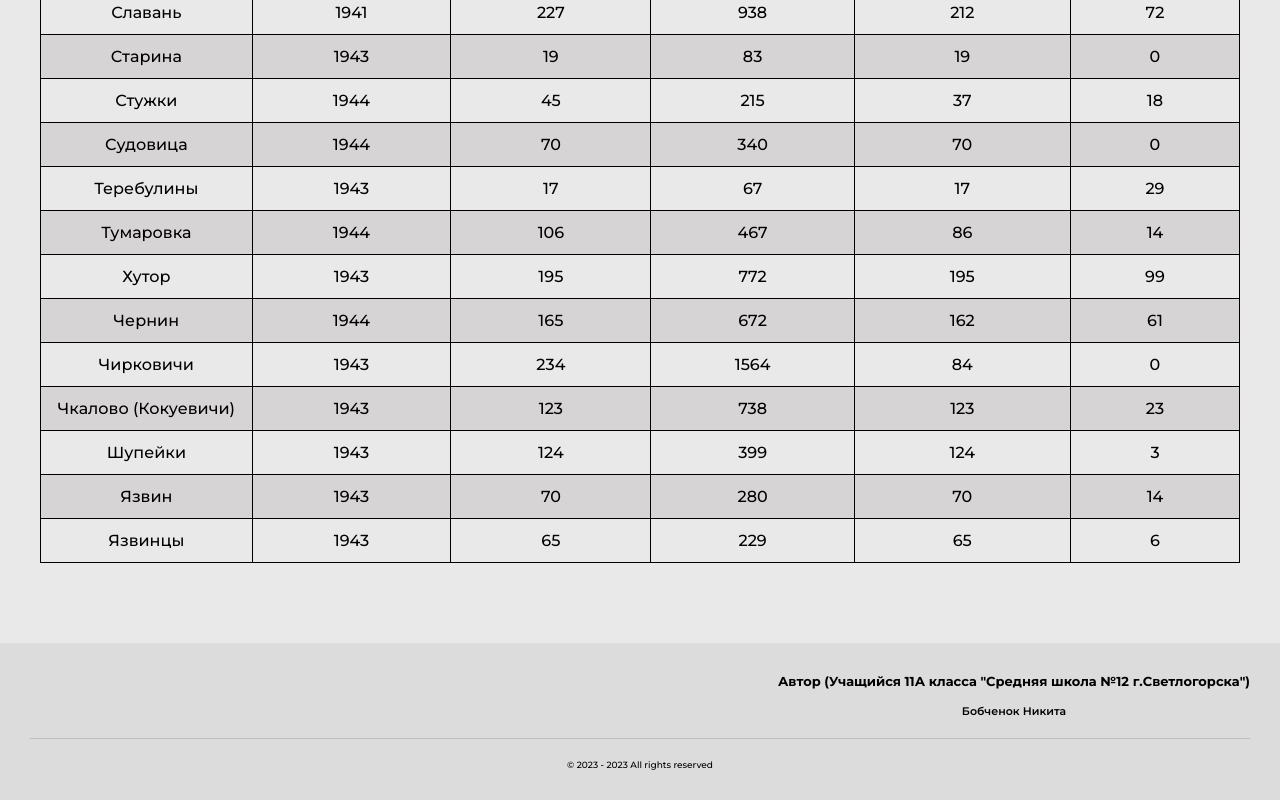
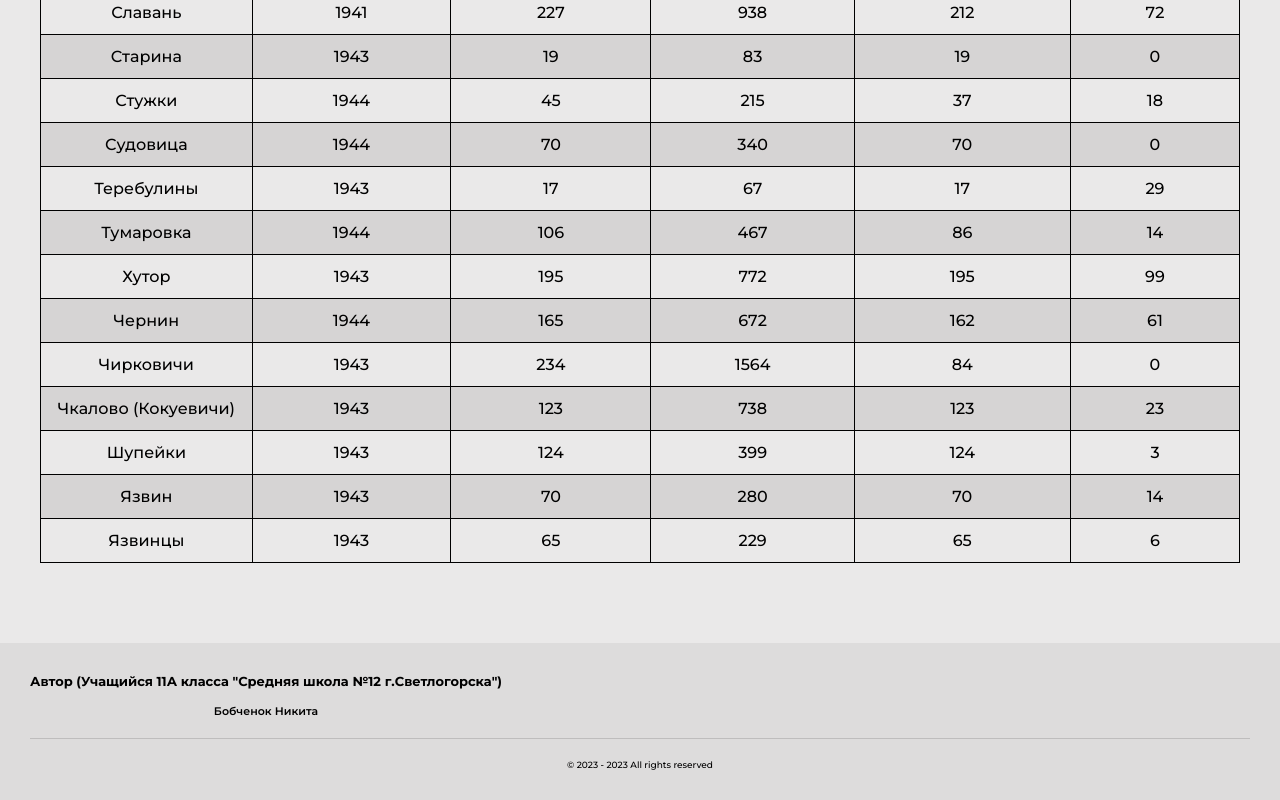
Before and after one commit to pbtyt/svetlogorsk_react, a React (Vite) app: page /svetlogorsk_react/search in a window 1280 px wide. Shown: the part 2466-3266 px from the top of the page. Built offline with nearby package versions, Linux system fonts and the light colour scheme.

Commit message:
Update Footer.jsx

```diff
--- a/src/components/Footer/Footer.jsx
+++ b/src/components/Footer/Footer.jsx
@@ -5,10 +5,6 @@ const Footer = () => {
     <footer className={styles.footer}>
 
         <div className={styles.blockFooterWrapper}>
-            <div className={styles.contacts}>
-            </div>
-
-            <div className={styles.spacer}></div>
 
             <div className={styles.authors}>
                 <h3>Автор (Учащийся 11А класса "Средняя школа №12 г.Светлогорска")</h3>
```
